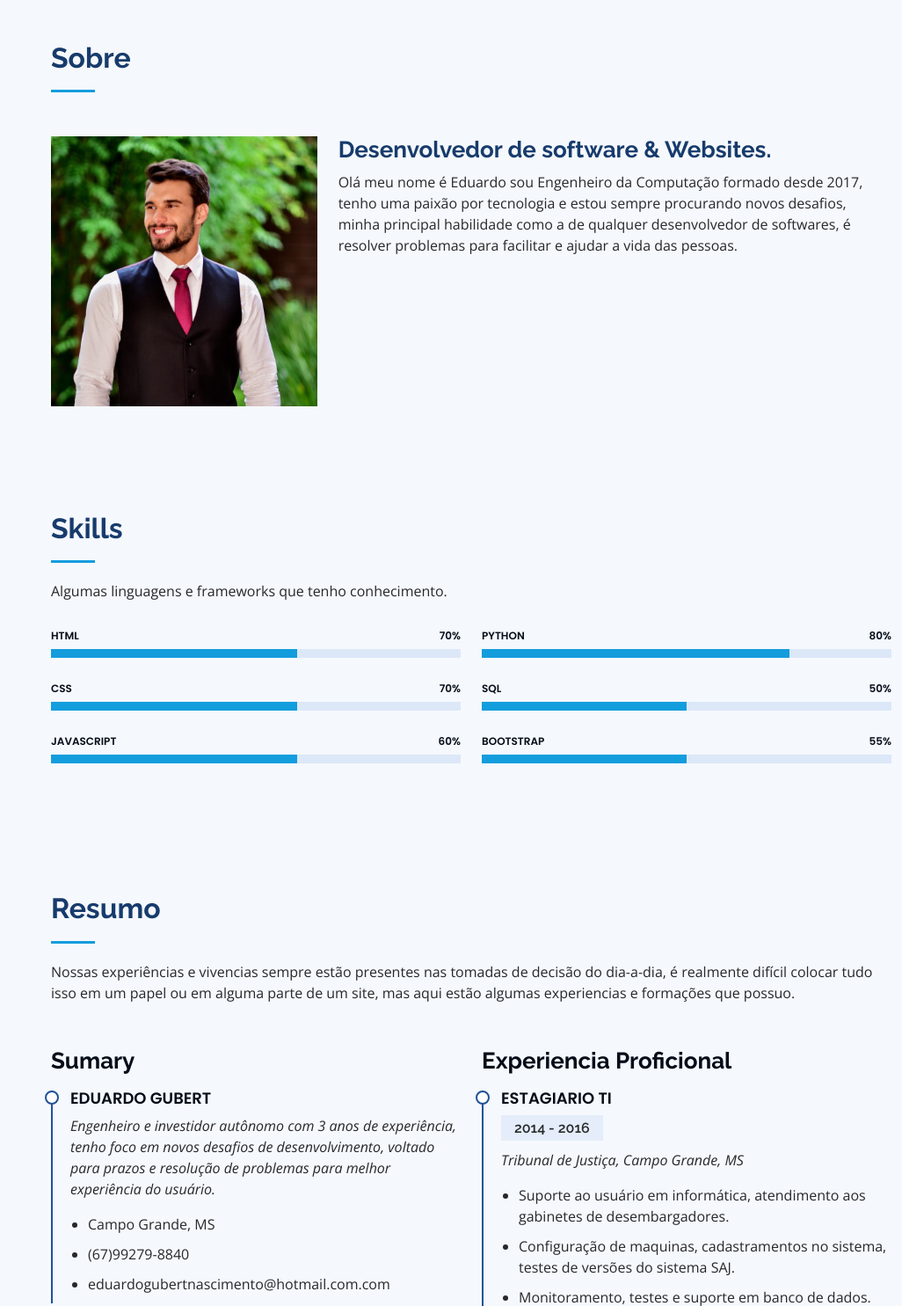
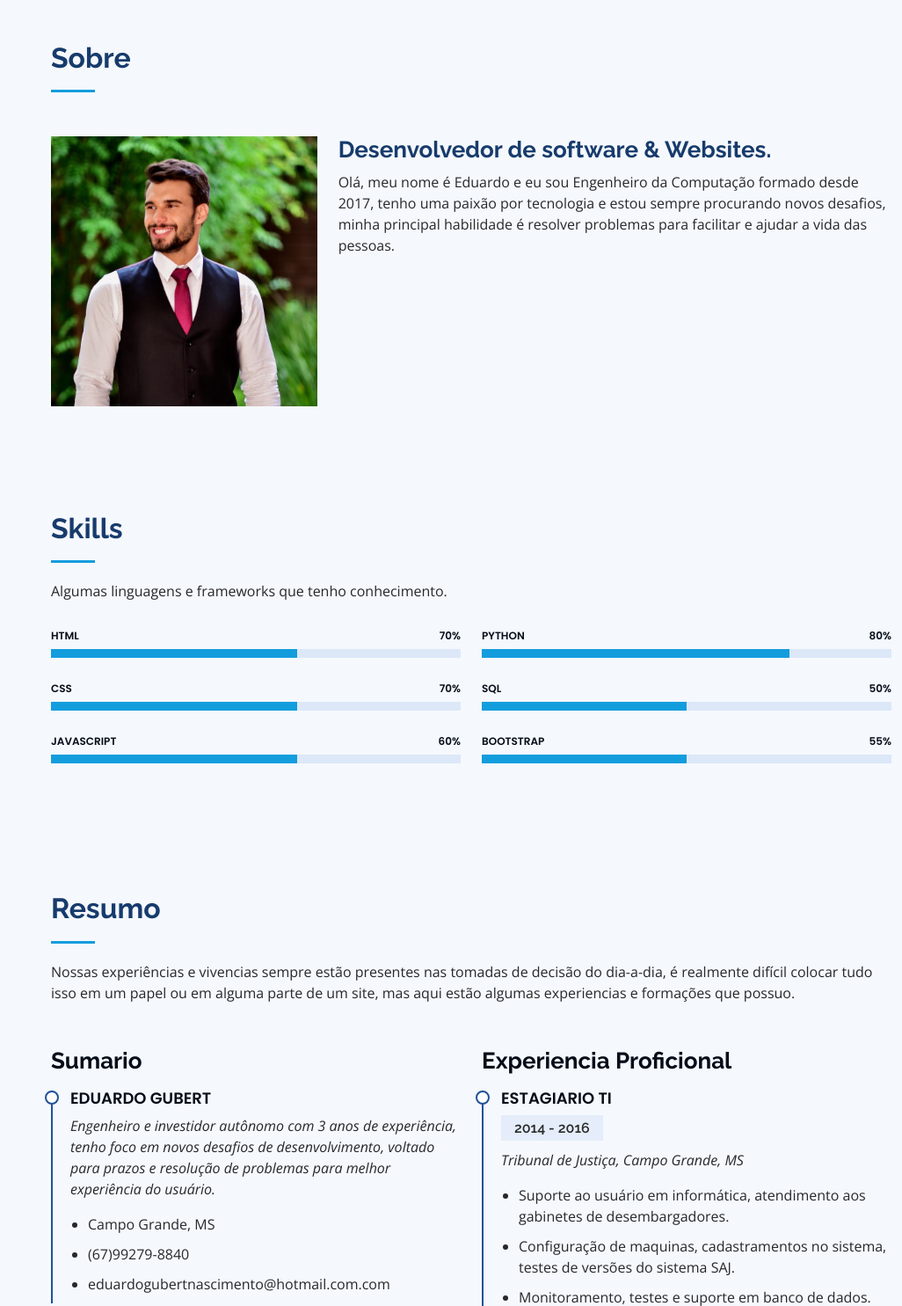
Before and after one commit to EduardoGubert/CV-Web, a Flask app: page / in a window 1280 px wide. Shown: the part 813-2298 px from the top of the page at 88% size, without its empty margins (254-1280 px from the left). Run offline with Flask 2, Linux system fonts and the light colour scheme; some libraries are stand-ins or nearby versions.

Commit message:
Atualizações de texto

```diff
--- a/templates/index.html
+++ b/templates/index.html
@@ -93,8 +93,8 @@
 <!--            </p>-->
               <div class="col-lg-12">
                 <p>
-                  Olá meu nome é Eduardo sou Engenheiro da Computação formado desde 2017, tenho uma paixão por tecnologia e estou sempre procurando novos desafios,
-                minha principal habilidade como a de qualquer desenvolvedor de softwares, é resolver problemas para facilitar e ajudar a vida das pessoas.
+                  Olá, meu nome é Eduardo e eu sou Engenheiro da Computação formado desde 2017, tenho uma paixão por tecnologia e estou sempre procurando novos desafios,
+                minha principal habilidade é resolver problemas para facilitar e ajudar a vida das pessoas.
                 </p>
                </div>
             </div>
@@ -252,7 +252,7 @@
 
         <div class="row">
           <div class="col-lg-6" data-aos="fade-up">
-            <h3 class="resume-title">Sumary</h3>
+            <h3 class="resume-title">Sumario</h3>
             <div class="resume-item pb-0">
               <h4>Eduardo Gubert</h4>
               <p><em>Engenheiro e investidor autônomo com 3 anos de experiência, tenho foco em novos desafios de desenvolvimento, voltado para prazos e resolução de problemas para melhor experiência do usuário.</em></p>
@@ -662,13 +662,7 @@
       <div class="copyright">
         &copy; Copyright <strong><span>Eduardo Gubert</span></strong>
       </div>
-<!--      <div class="credits">-->
-<!--        &lt;!&ndash; All the links in the footer should remain intact. &ndash;&gt;-->
-<!--        &lt;!&ndash; You can delete the links only if you purchased the pro version. &ndash;&gt;-->
-<!--        &lt;!&ndash; Licensing information: https://bootstrapmade.com/license/ &ndash;&gt;-->
-<!--        &lt;!&ndash; Purchase the pro version with working PHP/AJAX contact form: https://bootstrapmade.com/iportfolio-bootstrap-portfolio-websites-template/ &ndash;&gt;-->
-<!--        Designed by <a href="https://bootstrapmade.com/">BootstrapMade</a>-->
-<!--      </div>-->
+
     </div>
   </footer><!-- End  Footer -->
 
```
